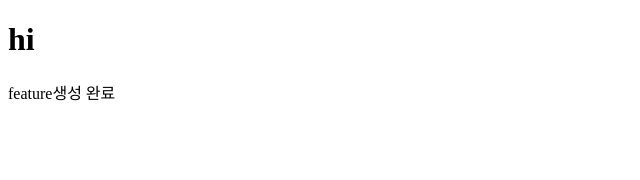
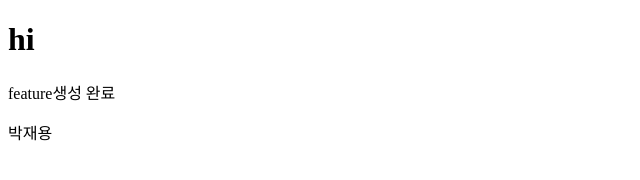
Before and after one commit to cpcpcool/sourcetree, a plain HTML site: page index.html in a window 1280 px wide. Shown: the full height of the page, 0-640 px from the left. Drawn offline with Linux system fonts and the light colour scheme.

Commit message:
Feat: pjy-1추가

```diff
--- a/index.html
+++ b/index.html
@@ -10,6 +10,7 @@
 <body>
   <h1>hi</h1>
   <p>feature생성 완료</p>
+  <div>박재용</div>
 </body>
 
 </html>
```
